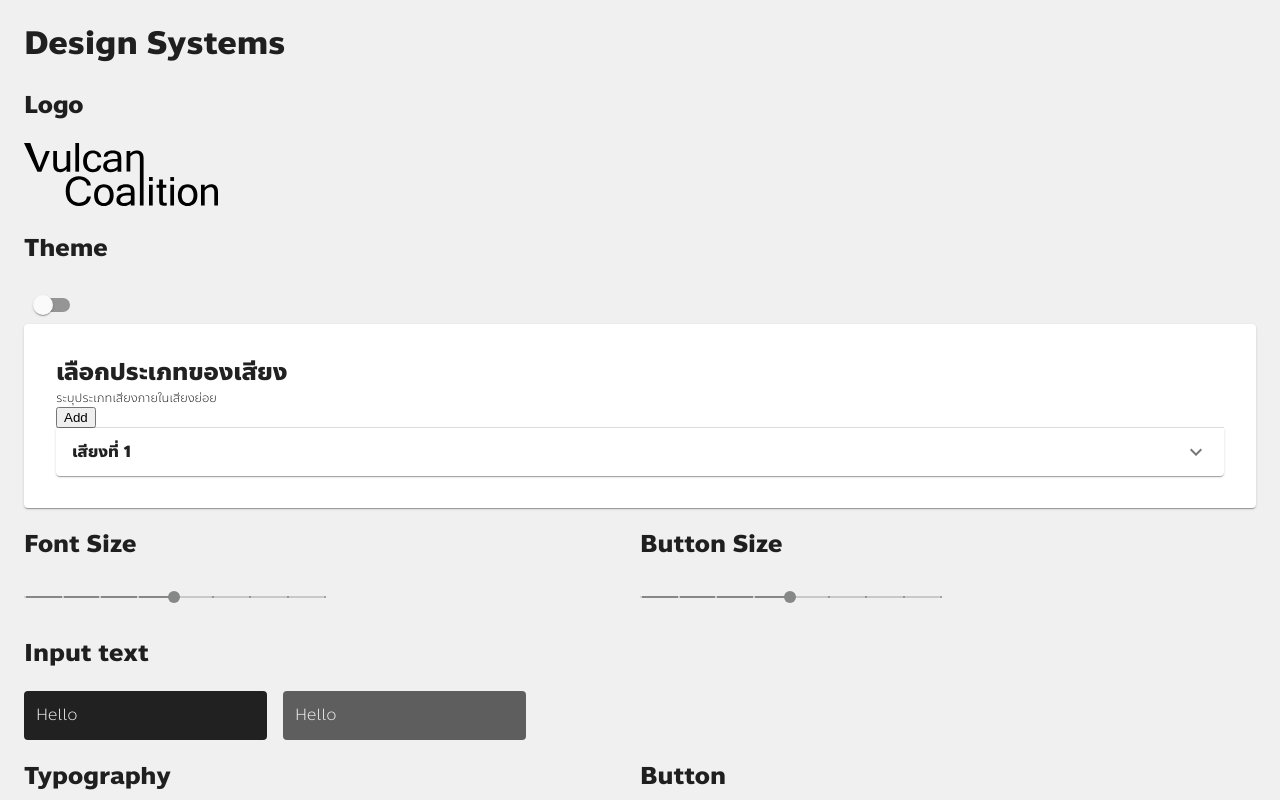
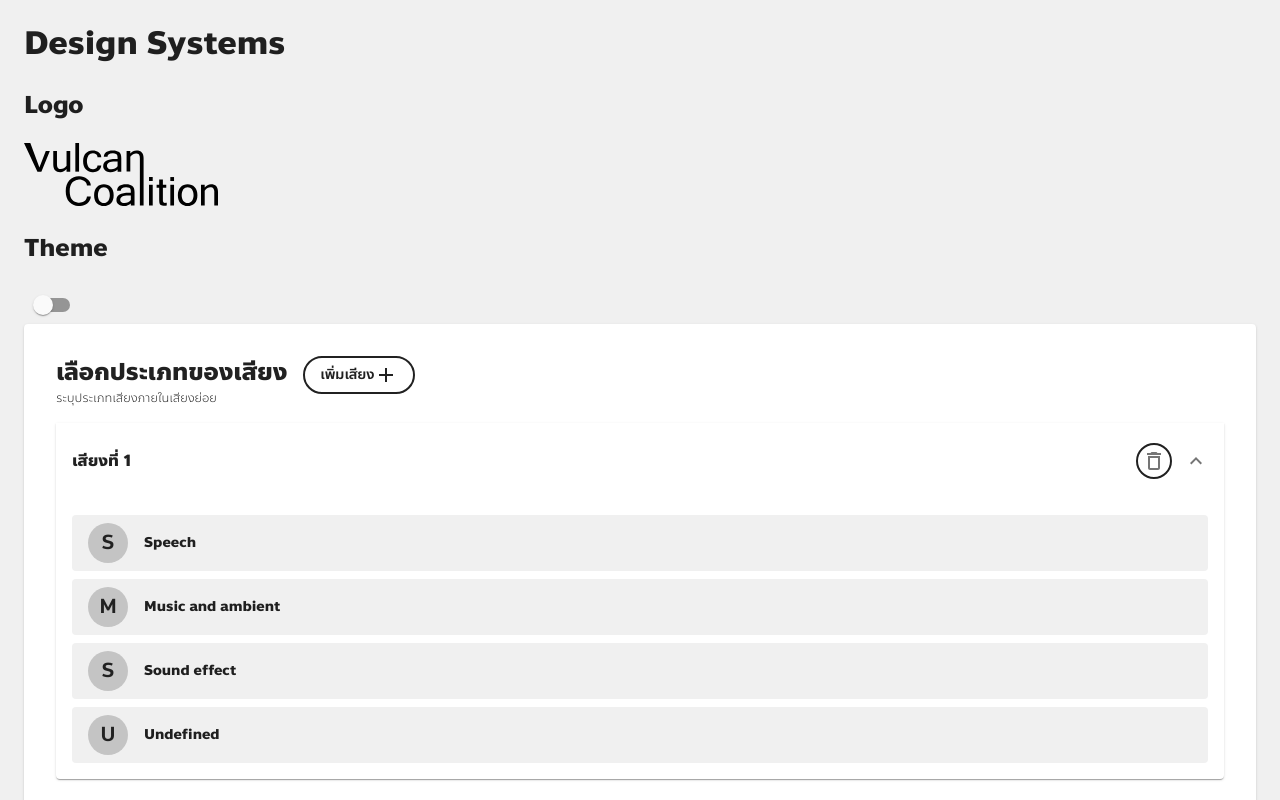
Before and after one commit to gf-tnk/learn-material-ui, a React (Create React App) app: page / in a window 1280 px wide. Shown: the top 800 px of the page. Built offline with nearby package versions, Linux system fonts and the light colour scheme.

Commit message:
edit icon add delete mark sound

```diff
--- a/src/components/CategorizableBox/CategorizableBox.tsx
+++ b/src/components/CategorizableBox/CategorizableBox.tsx
@@ -1,7 +1,9 @@
-import { Paper } from "@material-ui/core";
+import { Button, Paper } from "@material-ui/core";
+import AddIcon from "@material-ui/icons/Add";
 import React, { useEffect, useState } from "react";
 import { useStyles } from "./style";
 import CategorizableSoundList from "../CategorizableSoundList/CategorizableSoundList";
+import { Box } from "../ContainerBox/ContainerBox";
 
 const CategorizableBox = () => {
   const classes = useStyles();
@@ -37,7 +39,7 @@ const CategorizableBox = () => {
     const clone = [...markSound];
     clone.push({
       category: "",
-      subCat: []
+      subCat: [],
     });
     setMarkSound(clone);
   };
@@ -56,9 +58,18 @@ const CategorizableBox = () => {
   return (
     <>
       <Paper className={classes.paper}>
-        <h2 className="wh2 my-0">เลือกประเภทของเสียง</h2>
-        <p className="wp4 my-0">ระบุประเภทเสียงภายในเสียงย่อย</p>
-        <button onClick={onAddMarkSound}>Add</button>
+        <Box display="flex" mb={2}>
+          <Box>
+            <h2 className="wh2 my-0">เลือกประเภทของเสียง</h2>
+            <p className="wp4 my-0">ระบุประเภทเสียงภายในเสียงย่อย</p>
+          </Box>
+          <Box mx={2}>
+            <Button variant="outlined" color="primary" onClick={onAddMarkSound}>
+              เพิ่มเสียง <AddIcon />
+            </Button>
+          </Box>
+        </Box>
+
         <CategorizableSoundList
           markItems={markSound}
           onEdit={onEditMarkSound}
--- a/src/components/CategorizableSound/CategorizableSound.tsx
+++ b/src/components/CategorizableSound/CategorizableSound.tsx
@@ -26,8 +26,13 @@ const CategorizableSound: React.FC<Props> = (props) => {
     setCatSelected(props.items[index]);
     setSubCatSelected(props.items[index].children)
     setShowSubCat(true);
-    const subCat = new Array(props.items[index].children.length);
     const clone = { ...selected };
+    let subCat;
+    if (clone.subCat.length === 0) {
+      subCat = new Array(props.items[index].children.length);
+    } else {
+      subCat = selected.subCat
+    }
     clone.category = props.items[index].name;
     clone.subCat = subCat;
     setSelected(clone);
@@ -101,7 +106,7 @@ const CategorizableSound: React.FC<Props> = (props) => {
                 </Box>
                 <Grid container spacing={2}>
                   {catSelected.children?.map((subCat: any, i: number) => (
-                    <Grid item xs={6} key={subCat.id}>
+                    <Grid item xs={12} key={subCat.id}>
                       <h5 className="wh5 my-0">{subCat.name}</h5>
                       {subCat.children?.map((subSubCat: any, j: number) => (
                         <div
--- a/src/components/CategorizableSoundList/CategorizableSoundList.tsx
+++ b/src/components/CategorizableSoundList/CategorizableSoundList.tsx
@@ -1,7 +1,10 @@
 import React, { useEffect, useState } from "react";
 import CategorizableSound from "../CategorizableSound/CategorizableSound";
 import { Box } from "../ContainerBox/ContainerBox";
-// Accordion, AccordionSummary, AccordionDetails
+import IconButton from "@material-ui/core/IconButton";
+import DeleteOutlineOutlinedIcon from "@material-ui/icons/DeleteOutlineOutlined";
+import { useStyles } from "./style";
+
 import {
   Paper,
   Accordion,
@@ -109,17 +112,40 @@ const CategorizableSoundList: React.FC<Props> = (props) => {
       children: [],
     },
   ];
+
+  const classes = useStyles();
+
   return (
     <>
       {props.markItems.map((item: any, index: number) => (
-        <Accordion key={index}>
+        <Accordion
+          key={index}
+          defaultExpanded={index === props.markItems.length - 1}
+        >
           <AccordionSummary
             expandIcon={<ExpandMoreIcon />}
             aria-controls="panel1a-content"
             id={`panel-header-${index}`}
           >
-            <Box>
-              <h3 className="wh3 my-0">เสียงที่ {index + 1}</h3>
+            <Box
+              display="flex"
+              alignItems="center"
+              justifyContent="space-between"
+              width="100%"
+              height="100%"
+            >
+              <Box>
+                <h3 className="wh3 my-0">เสียงที่ {index + 1}</h3>
+              </Box>
+              <Box>
+                <IconButton
+                  aria-label="delete"
+                  onClick={() => props.onDelete(index)}
+                  className={classes.btnDelete}
+                >
+                  <DeleteOutlineOutlinedIcon />
+                </IconButton>
+              </Box>
             </Box>
           </AccordionSummary>
           <AccordionDetails>
@@ -130,9 +156,6 @@ const CategorizableSoundList: React.FC<Props> = (props) => {
               index={index}
             />
           </AccordionDetails>
-          <AccordionActions>
-            <button onClick={() => props.onDelete(index)}>delete</button>
-          </AccordionActions>
         </Accordion>
       ))}
     </>
--- /dev/null
+++ b/src/components/CategorizableSoundList/style.tsx
@@ -0,0 +1,8 @@
+import { makeStyles, Theme } from "@material-ui/core";
+
+export const useStyles = makeStyles<Theme>((theme: Theme) => ({
+  btnDelete: {
+    border: `2px solid ${theme.palette.primary.main}`,
+    padding: "4px"
+  },
+}));
```
